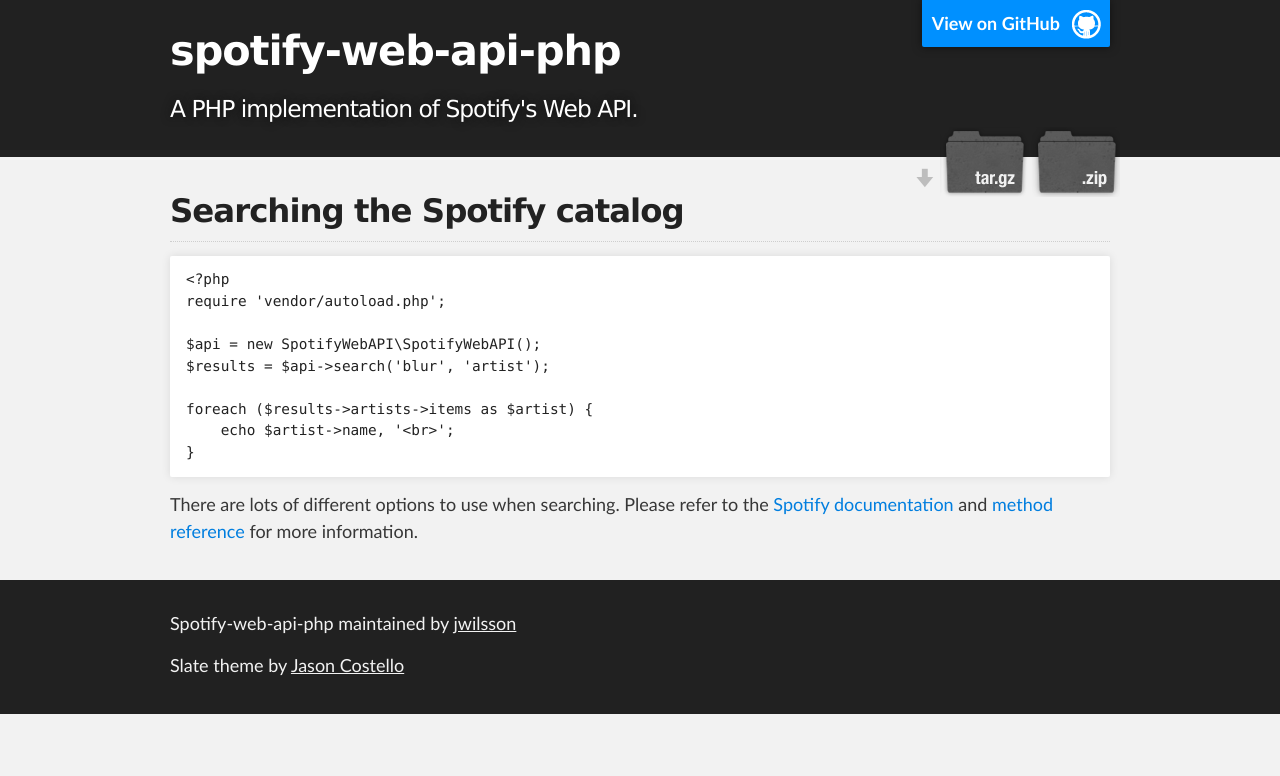
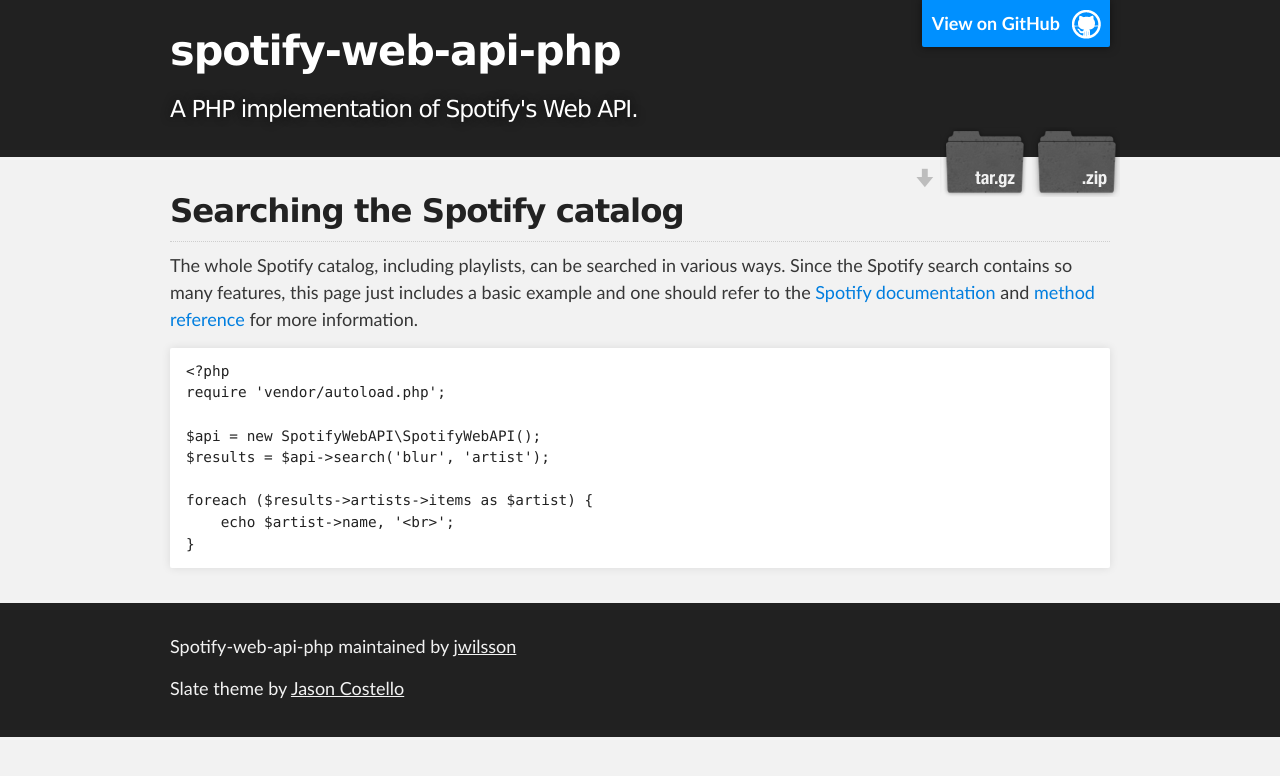
Before and after one commit to jwilsson/spotify-web-api-php, a Jekyll site: the page built from examples/searching.md, in a window 1280 px wide. Shown: the top 776 px of the page. Built offline with Jekyll 4.4.1, drawn with Linux system fonts in a browser that asks for light colours.

Commit message:
Add intro to 'Searching the Spotify catalog'

```diff
--- a/examples/searching.md
+++ b/examples/searching.md
@@ -2,6 +2,11 @@
 layout: default
 title: Searching the Spotify catalog
 ---
+
+The whole Spotify catalog, including playlists, can be searched in various ways.
+Since the Spotify search contains so many features, this page just includes a basic example and one should refer to the
+[Spotify documentation](https://developer.spotify.com/web-api/search-item/) and [method reference]({{ site.baseurl }}/method-reference/spotifywebapi.html)
+for more information.
 
     <?php
     require 'vendor/autoload.php';
@@ -12,6 +17,3 @@ title: Searching the Spotify catalog
     foreach ($results->artists->items as $artist) {
         echo $artist->name, '<br>';
     }
-
-There are lots of different options to use when searching.
-Please refer to the [Spotify documentation](https://developer.spotify.com/web-api/search-item/) and [method reference]({{ site.baseurl }}/method-reference/spotifywebapi.html) for more information.
```
